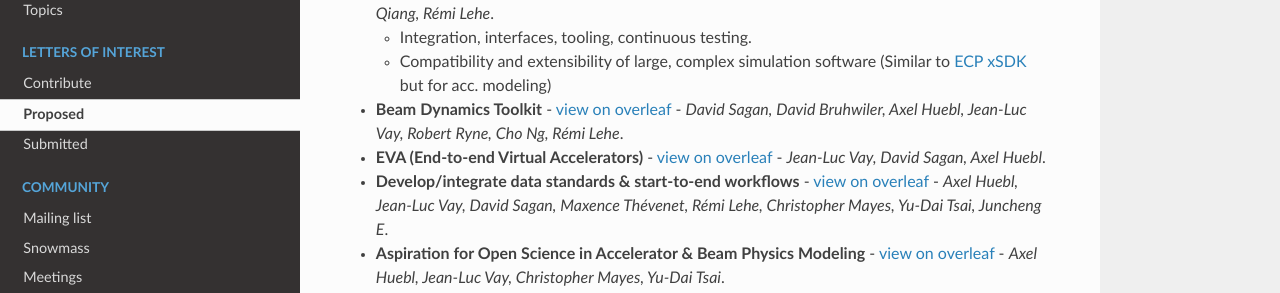
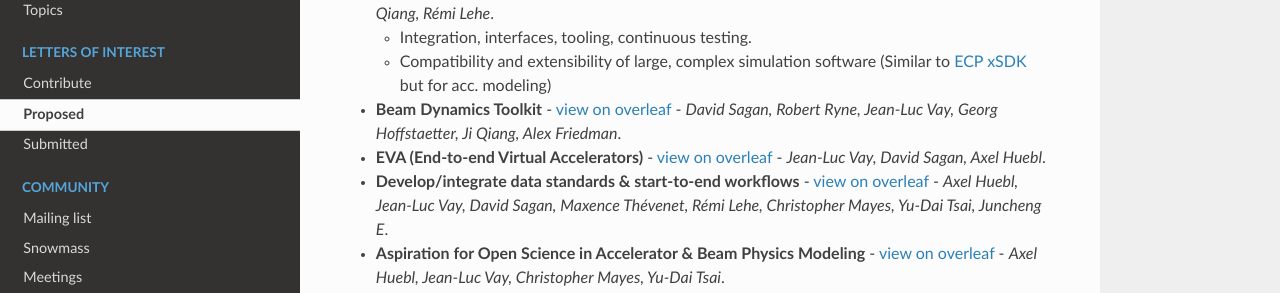
Before and after one commit to snowmass-compf2-accbeammodel/snowmass-compf2-accbeammodel.github.io, a Sphinx documentation site: the page built from docs/source/loi/proposed.rst, in a window 1280 px wide and 900 px high, scrolled down 312 px. Shown: the part 158-451 px from the top of the window. Built offline with Sphinx 7.4.7 and the Read the Docs theme 2.0.0, drawn with Linux system fonts in a browser that asks for light colours.

Commit message:
Beam proposal: update current author list
was split at some point and not fully updated yet

```diff
--- a/docs/source/loi/proposed.rst
+++ b/docs/source/loi/proposed.rst
@@ -15,7 +15,7 @@ For all other LOIs, please contact the mailing list for feedback.
 
   - Integration, interfaces, tooling, continuous testing.
   - Compatibility and extensibility of large, complex simulation software (Similar to `ECP xSDK <http://xsdk.info>`_ but for acc. modeling)
-- **Beam Dynamics Toolkit** - `view on overleaf <https://www.overleaf.com/read/rrsvsscfvfqt>`_ - *David Sagan, David Bruhwiler, Axel Huebl, Jean-Luc Vay, Robert Ryne, Cho Ng, Rémi Lehe*.
+- **Beam Dynamics Toolkit** - `view on overleaf <https://www.overleaf.com/read/rrsvsscfvfqt>`_ - *David Sagan, Robert Ryne, Jean-Luc Vay, Georg Hoffstaetter, Ji Qiang, Alex Friedman*.
 - **EVA (End-to-end Virtual Accelerators)** - `view on overleaf <https://www.overleaf.com/read/mggpzqpjbjny>`_ - *Jean-Luc Vay, David Sagan, Axel Huebl*.
 - **Develop/integrate data standards & start-to-end workflows** - `view on overleaf <https://www.overleaf.com/read/xhkzttqhhkbk>`_ - *Axel Huebl, Jean-Luc Vay, David Sagan, Maxence Thévenet, Rémi Lehe, Christopher Mayes, Yu-Dai Tsai, Juncheng E*.
 - **Aspiration for Open Science in Accelerator & Beam Physics Modeling** - `view on overleaf <https://www.overleaf.com/read/bwntmgkyvyvc>`_ - *Axel Huebl, Jean-Luc Vay, Christopher Mayes, Yu-Dai Tsai*.
```
